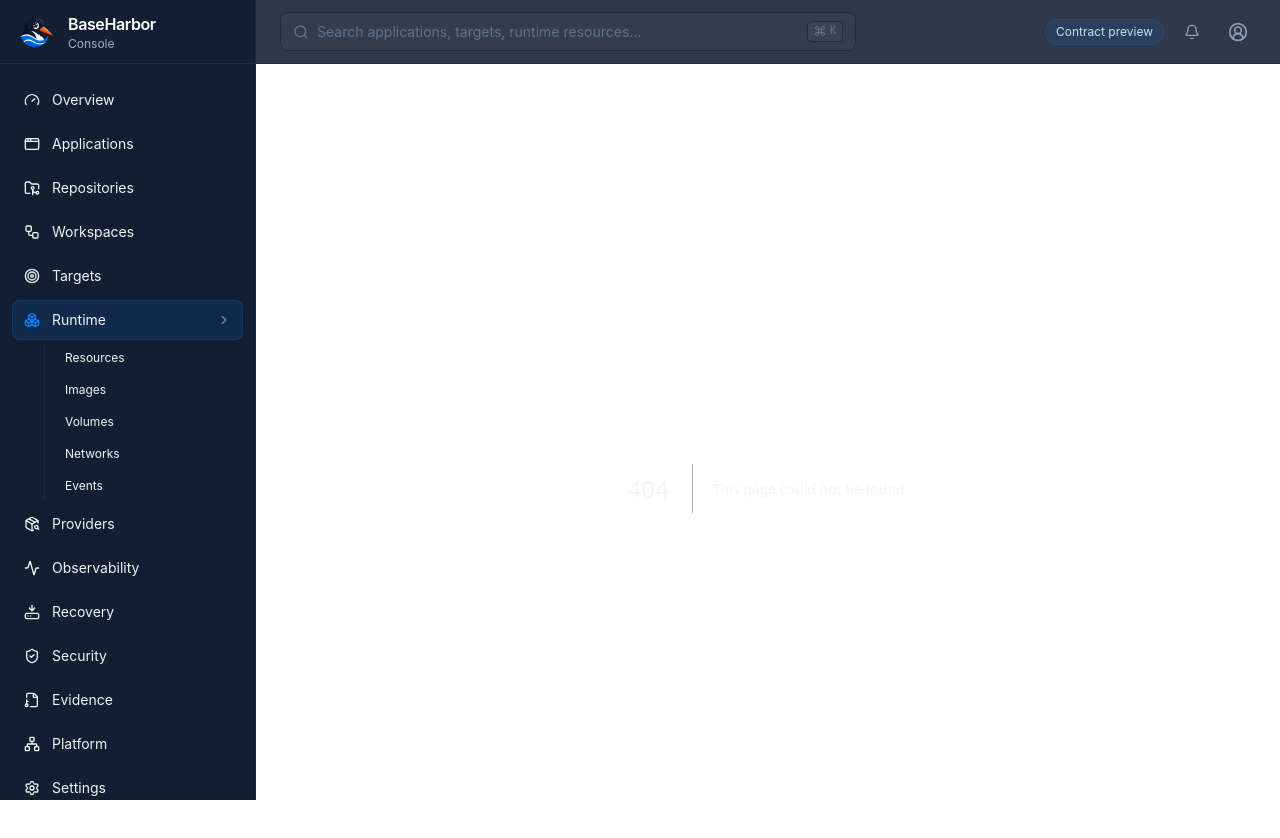
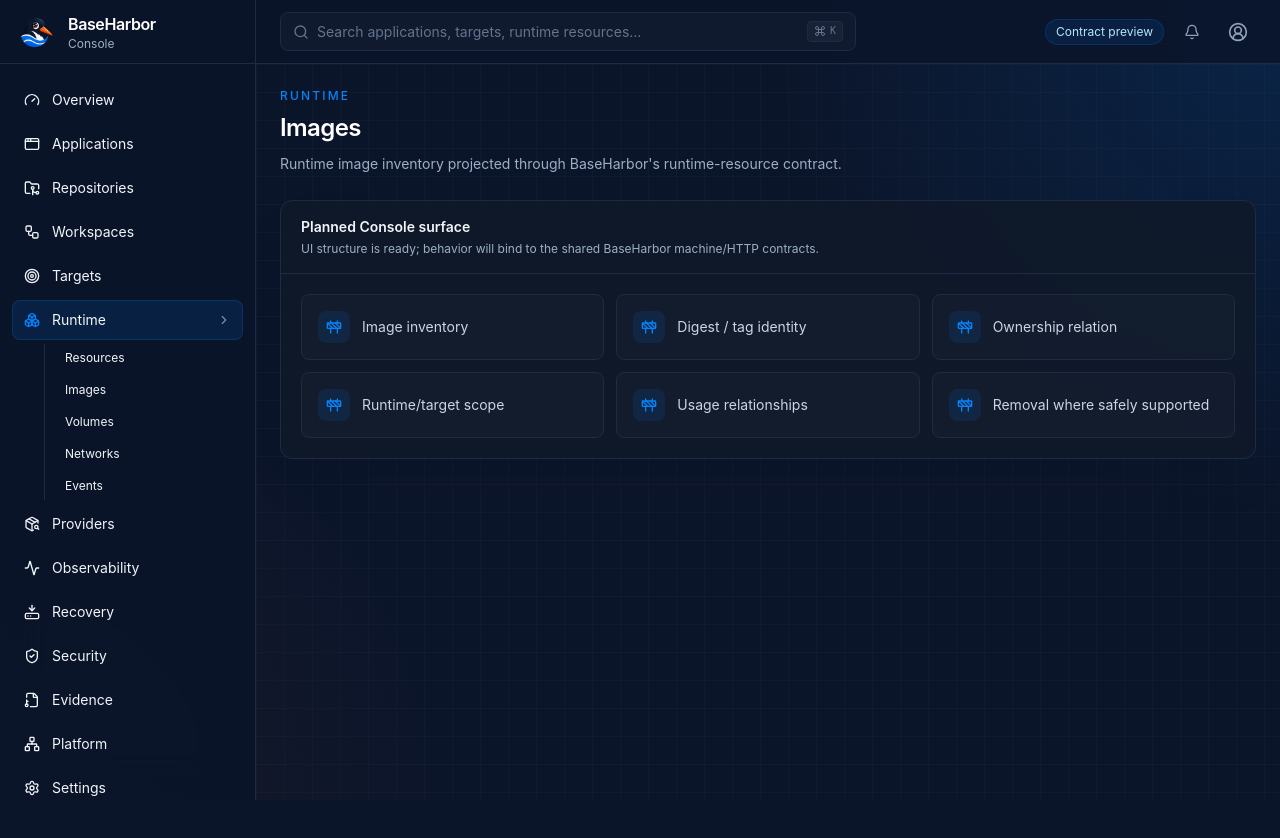
Before and after one commit to mcpdev80/baseharbor-console, a Next.js app: page /runtime/images in a window 1280 px wide. Before the commit this address had no page. Shown: the top 838 px of the page. After the commit the page ends 800 px from the top, so only its background shows below. Built offline with nearby package versions, Linux system fonts and the light colour scheme.

Commit message:
docs: complete initial Console foundation

```diff
--- /dev/null
+++ b/src/app/runtime/images/page.tsx
@@ -0,0 +1,4 @@
+import { SectionPage } from "@/components/section/section-page";
+export default function Page() {
+  return <SectionPage eyebrow="Runtime" title="Images" description="Runtime image inventory projected through BaseHarbor's runtime-resource contract." capabilities={["Image inventory","Digest / tag identity","Ownership relation","Runtime/target scope","Usage relationships","Removal where safely supported"]} />;
+}
```
